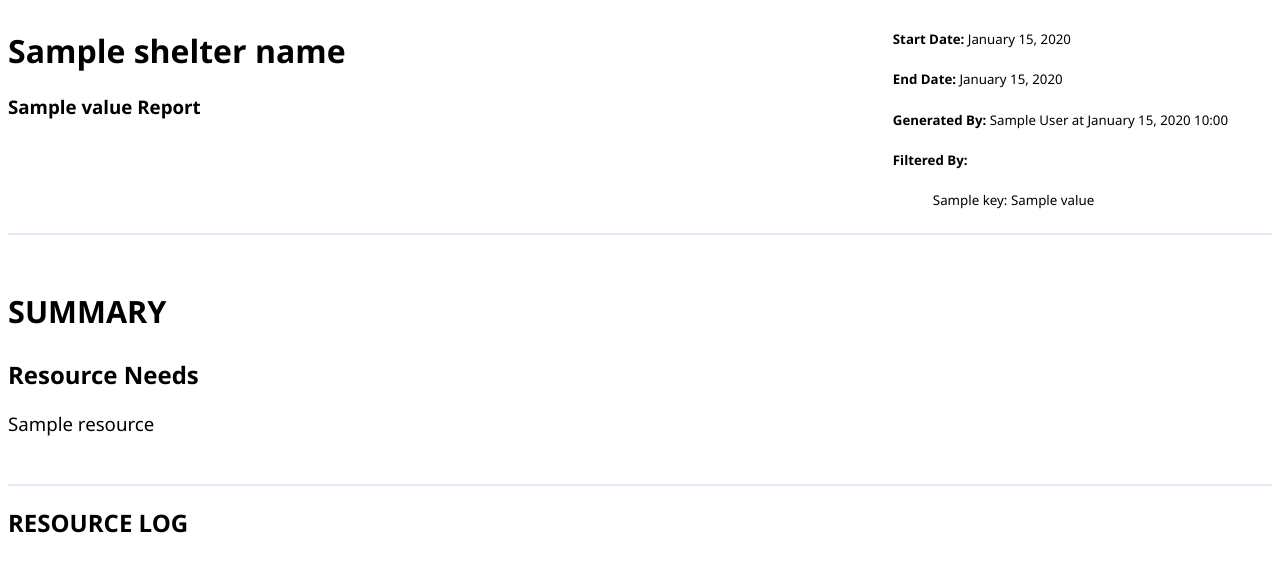
After one commit to TatianaS7/shelter-project, a Flask app: template server/routes/report_services/templates/resource_summary.html in a window 1280 px wide. The commit adds this page. Shown: the top 572 px of the page. Run offline with Flask 3, Linux system fonts and the light colour scheme; the template is opened without the code that fills it: most values are stand-ins (such as "Sample title", 1, 10 or a date in 2020); parts of the project's set-up code (start-up, migrations or seed data) failed here and were passed over.

Commit message:
Added shelter resources report downlaod functionality. added generated at field to reports

```diff
--- a/server/routes/report_services/__init__.py
+++ b/server/routes/report_services/__init__.py
@@ -1,4 +1,4 @@
-from routes.report_services.shelter_resources import generate_shelter_resources_report
+from routes.report_services.shelter_resources import generate_shelter_resources_report, download_shelter_resources_report
 from routes.report_services.shelter_summary import generate_shelter_summary_report, download_shelter_summary_report
 from routes.report_services.donations import generate_donations_report, download_donations_report
 
--- a/server/routes/report_services/donations.py
+++ b/server/routes/report_services/donations.py
@@ -85,7 +85,7 @@ def generate_donations_report(data):
             filtered_by['status'] = status
 
         # Generate report
-        current_date = datetime.datetime.now().strftime("%m-%d-%Y")
+        current_date = datetime.datetime.now().strftime("%Y%m%d%H%M")
         if shelter:
             shelter_name = shelter.shelter_name.replace(" ", "_")
             report_name = f"{shelter_name}_Donations_Report_{current_date}"
@@ -118,6 +118,7 @@ def generate_donations_report(data):
             start_date=start_date,
             end_date=end_date,
             generated_by=user_id,
+            generated_at=datetime.datetime.now(),
             shelter_id=shelter_id,
             filtered_by=filtered_by,
             data=report_data,
--- a/server/routes/report_services/shelter_summary.py
+++ b/server/routes/report_services/shelter_summary.py
@@ -46,7 +46,7 @@ def generate_shelter_summary_report(data):
         donations_in_range = [donation for donation in shelter.donations if start_date <= donation.created_at <= end_date]
 
         # Generate report
-        current_date = datetime.datetime.now().strftime("%m-%d-%Y")
+        current_date = datetime.datetime.now().strftime("%Y%m%d%H%M")
         shelter_name = shelter.shelter_name.replace(" ", "_")
         report_name = f"{shelter_name}_Resources_Report_{current_date}"
 
@@ -90,6 +90,7 @@ def generate_shelter_summary_report(data):
             start_date=start_date,
             end_date=end_date,
             generated_by=data['user_id'],
+            generated_at=datetime.datetime.now(),
             shelter_id=shelter_id,
             filtered_by={},
             data=report_data,
--- a/server/routes/report_services/templates/donations_template.html
+++ b/server/routes/report_services/templates/donations_template.html
@@ -23,6 +23,7 @@
             {% if report.report_type.value == "Shelter Donations" %}
                 <h5>Generated By: <span>{{ generated_by.first_name }} {{ generated_by.last_name }}</span></h5>
             {% endif %}
+            <h5>Generated By: <span>{{ generated_by.first_name }} {{ generated_by.last_name }} at {{ report.generated_at }}</span></h5>
             {% if report.filtered_by %}
                 <h5>Filtered By:</h5>
                 <ul>
--- a/server/routes/report_services/templates/global.css
+++ b/server/routes/report_services/templates/global.css
@@ -13,6 +13,10 @@ body {
 
 .header {
     width: 65%;
+}
+
+.details {
+    width: 30%;
 }
 
 p {
--- /dev/null
+++ b/server/routes/report_services/templates/resource_summary.html
@@ -0,0 +1,50 @@
+<!DOCTYPE html>
+<html lang="en">
+<head>
+    <meta charset="UTF-8">
+    <meta name="viewport" content="width=device-width, initial-scale=1.0">
+    <title>{{ report_name }}</title>
+</head>
+<body>
+    <div class="flex">
+        <div class="header">
+            <h1>{{ shelter_name }}</h1>
+            <h3>{{ report.report_type.value }} Report</h3>
+        </div>
+
+        <div class="details" style="text-align: left;">
+            <h5>Start Date: <span>{{ report.start_date.strftime("%B %d, %Y") }}</span></h5>
+            <h5>End Date: <span>{{ report.end_date.strftime("%B %d, %Y") }}</span></h5>
+            <h5>Generated By: <span>{{ generated_by.first_name }} {{ generated_by.last_name }} at {{ report.generated_at.strftime("%B %d, %Y %H:%M")  }}</span></h5>
+            {% if report.filtered_by %}
+                <h5>Filtered By:</h5>
+                <ul>
+                    {% for key, value in report.filtered_by.items() %}
+                        <li>{{ key.replace('_', ' ').capitalize() }}: {{ value }}</li>
+                    {% endfor %}
+                </ul>
+            {% endif %}
+        </div>
+    </div><hr><br>
+
+    <h2 style="font-size: 23pt;">SUMMARY</h2>
+        <div class="resources-summary">
+            <h2>Resource Needs</h2>
+            {% for resource in report.data.resource_needs %}
+                <p>{{ resource }}</p>
+            {% endfor %}
+        </div><br><hr>
+
+    <h2>RESOURCE LOG</h2>
+    <table class="resources-table">
+        <thead>
+            <tr>
+            </tr>
+        </thead>
+        <tbody>
+        </tbody>
+    </table>
+
+    <link rel="stylesheet" href="./global.css" defer>
+</body>
+</html>
--- a/server/routes/report_services/templates/shelter_summary.html
+++ b/server/routes/report_services/templates/shelter_summary.html
@@ -16,6 +16,7 @@
             <h5>Start Date: <span>{{ report.start_date.strftime("%B %d, %Y") }}</span></h5>
             <h5>End Date: <span>{{ report.end_date.strftime("%B %d, %Y") }}</span></h5>
             <h5>Generated By: <span>{{ generated_by.first_name }} {{ generated_by.last_name }}</span></h5>
+            <h5>Generated By: <span>{{ generated_by.first_name }} {{ generated_by.last_name }} at {{ report.generated_at }}</span></h5>
             {% if report.filtered_by %}
                 <h5>Filtered By:</h5>
                 <ul>
--- a/server/routes/reports.py
+++ b/server/routes/reports.py
@@ -5,7 +5,7 @@ import json
 from connection import db
 from models import Report, User
 from _types import UserType, ReportType
-from routes.report_services import generate_shelter_resources_report, generate_shelter_summary_report, download_shelter_summary_report
+from routes.report_services import generate_shelter_resources_report, download_shelter_resources_report, generate_shelter_summary_report, download_shelter_summary_report
 from routes.report_services import generate_donations_report, download_donations_report
 
 reports = Blueprint('reports', __name__)
```
Also changed, not shown: server/models/Report.py (+12 -9 lines), server/routes/report_services/shelter_resources.py (+80 -16 lines).
